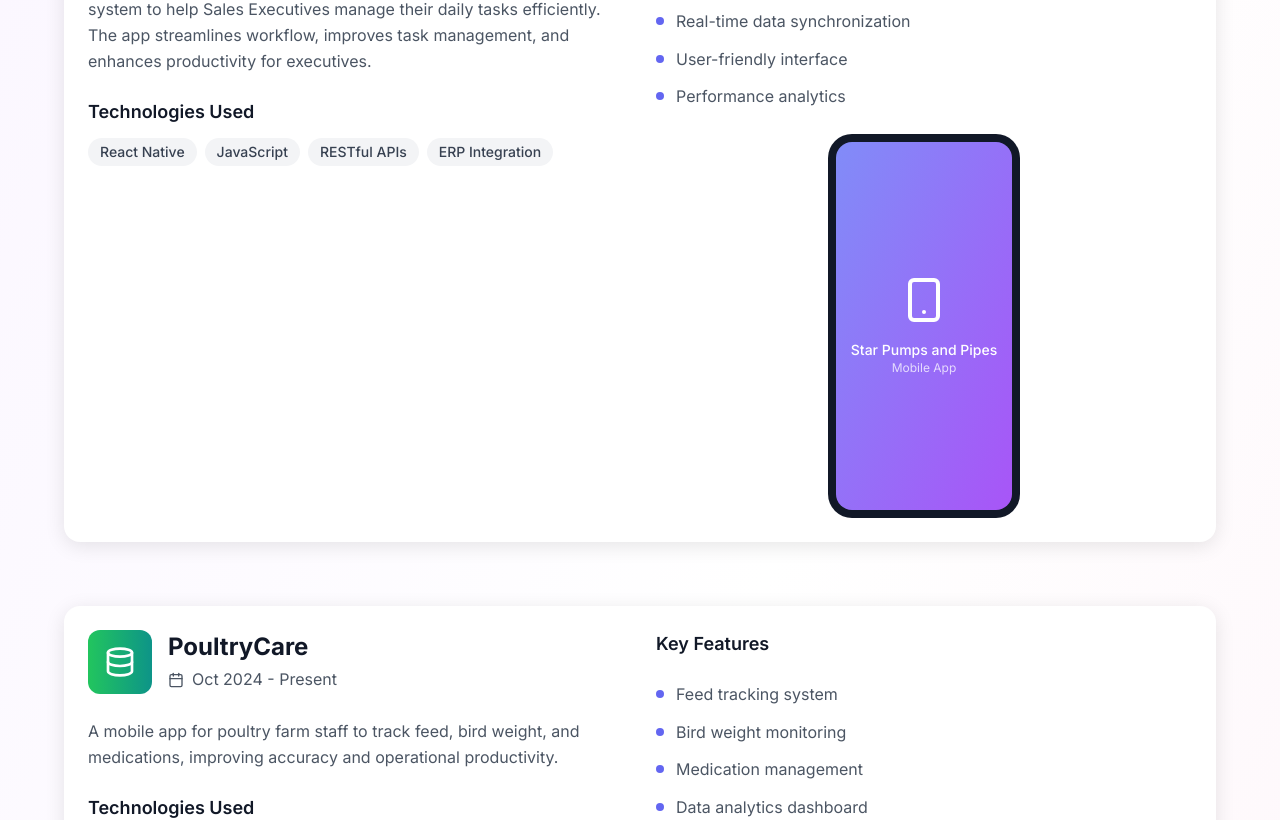
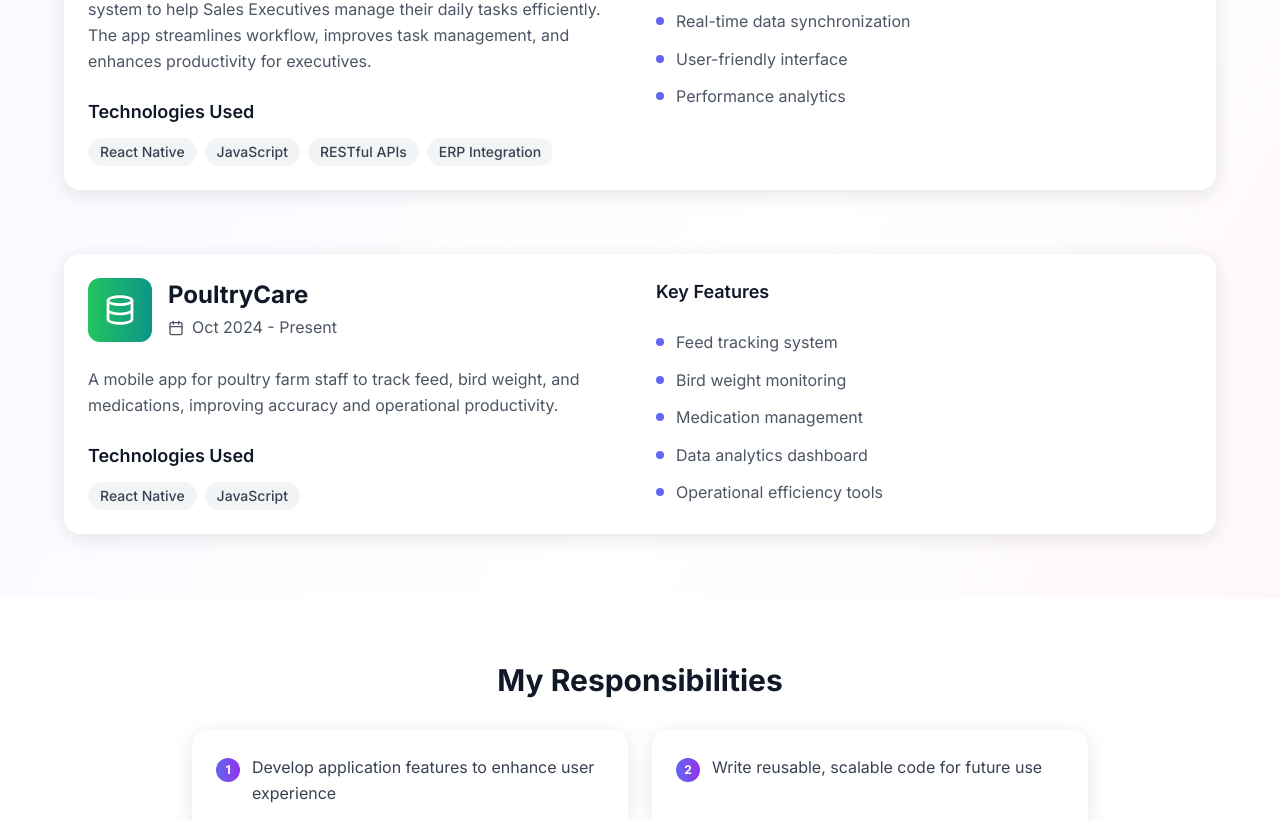
Before and after one commit to Naveenkumar1411/portfolio, a React (Vite) app: page /projects in a window 1280 px wide. Shown: the part 615-1435 px from the top of the page. Built offline with nearby package versions, Linux system fonts and the light colour scheme; the HTML template or start-up script is replaced by a standard one.

Commit message:
projects update

```diff
--- a/src/pages/Projects.jsx
+++ b/src/pages/Projects.jsx
@@ -127,17 +127,7 @@ const Projects = () => {
                       </div>
 
                       {/* Mock Phone Display */}
-                      <div className="mt-8">
-                        <div className="w-48 h-96 bg-gray-900 rounded-3xl p-2 mx-auto">
-                          <div className="w-full h-full bg-gradient-to-br from-indigo-400 to-purple-500 rounded-2xl flex items-center justify-center">
-                            <div className="text-white text-center">
-                              <Smartphone size={48} className="mx-auto mb-4" />
-                              <p className="text-sm font-medium">{project.title}</p>
-                              <p className="text-xs opacity-75">Mobile App</p>
-                            </div>
-                          </div>
-                        </div>
-                      </div>
+
                     </div>
                   </div>
                 </div>
```
